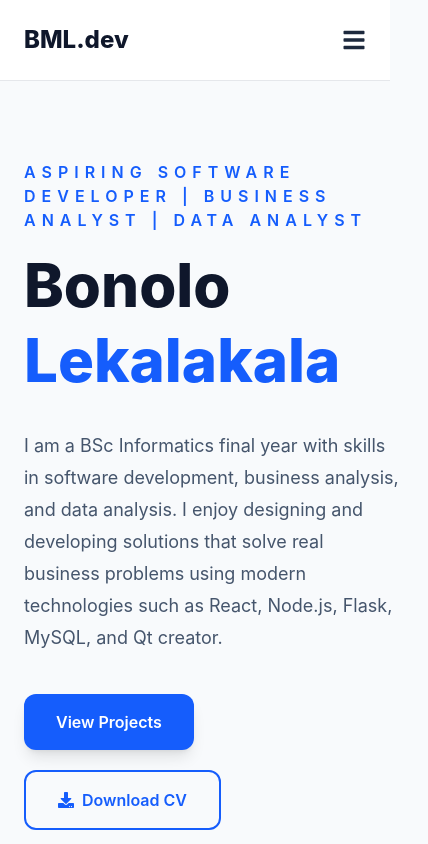
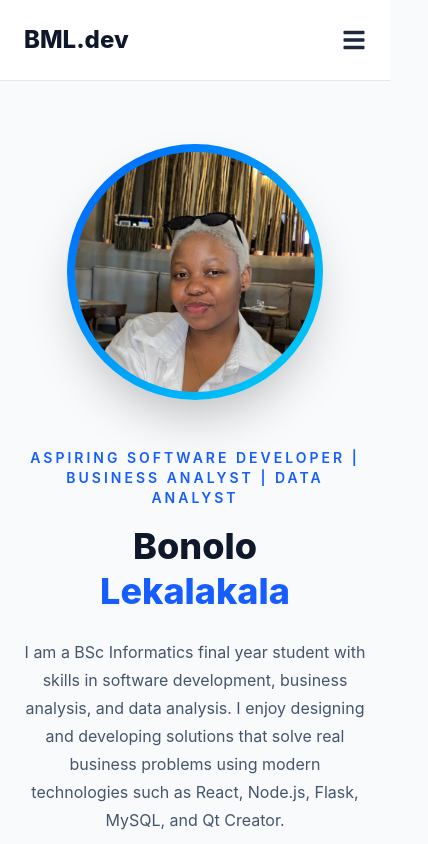
Before and after one commit to BonoloLekay/Bonolo-Portfolio, a React (Vite) app: page / in a window 390 px wide. Shown: the top 844 px of the page, 428 px wide, since content can reach past the window. Built offline with nearby package versions, Linux system fonts and the light colour scheme.

Commit message:
Improve Hero section responsiveness for mobile and tablet devices

```diff
--- a/src/components/Hero/Hero.jsx
+++ b/src/components/Hero/Hero.jsx
@@ -8,31 +8,32 @@ function Hero() {
       id="home"
       className="min-h-screen bg-slate-50 flex items-center pt-20"
     >
-      <div className="max-w-7xl mx-auto px-6 py-20 grid lg:grid-cols-2 gap-16 items-center">
+      <div className="max-w-7xl mx-auto px-6 py-16 md:py-20 grid grid-cols-1 lg:grid-cols-2 gap-12 lg:gap-16 items-center">
         {/* Left */}
-        <div>
-          <p className="uppercase tracking-[6px] text-blue-600 font-semibold">
+        <div className="text-center lg:text-left">
+          <p className="uppercase tracking-[3px] md:tracking-[6px] text-blue-600 font-semibold text-sm md:text-base">
             Aspiring Software Developer | Business Analyst | Data Analyst
           </p>
 
-          <h1 className="mt-4 text-6xl font-extrabold text-slate-900 leading-tight">
+          <h1 className="mt-4 text-4xl sm:text-5xl md:text-6xl font-extrabold text-slate-900 leading-tight">
             Bonolo
             <br />
             <span className="text-blue-600">Lekalakala</span>
           </h1>
 
-          <p className="mt-8 text-lg text-slate-600 leading-8 max-w-xl">
-            I am a BSc Informatics final year with skills in software development,
-            business analysis, and data analysis. I enjoy designing and
-            developing solutions that solve real business problems using modern
-            technologies such as React, Node.js, Flask, MySQL, and Qt creator.
+          <p className="mt-6 text-base md:text-lg text-slate-600 leading-7 md:leading-8 max-w-xl mx-auto lg:mx-0">
+            I am a BSc Informatics final year student with skills in software
+            development, business analysis, and data analysis. I enjoy designing
+            and developing solutions that solve real business problems using
+            modern technologies such as React, Node.js, Flask, MySQL, and Qt
+            Creator.
           </p>
 
           {/* Buttons */}
-          <div className="mt-10 flex flex-wrap gap-5">
+          <div className="mt-10 flex flex-col sm:flex-row justify-center lg:justify-start gap-4">
             <a
               href="#projects"
-              className="bg-blue-600 hover:bg-blue-700 text-white px-8 py-4 rounded-xl font-semibold transition duration-300 shadow-lg"
+              className="bg-blue-600 hover:bg-blue-700 text-white px-8 py-4 rounded-xl font-semibold transition duration-300 shadow-lg text-center"
             >
               View Projects
             </a>
@@ -40,7 +41,7 @@ function Hero() {
             <a
               href="/Bonolo_Lekalakala_CV.pdf"
               download="Bonolo_Lekalakala_CV.pdf"
-              className="inline-flex items-center gap-2 border-2 border-blue-600 text-blue-600 hover:bg-blue-600 hover:text-white px-8 py-4 rounded-xl font-semibold transition duration-300"
+              className="inline-flex items-center justify-center gap-2 border-2 border-blue-600 text-blue-600 hover:bg-blue-600 hover:text-white px-8 py-4 rounded-xl font-semibold transition duration-300"
             >
               <FaDownload />
               Download CV
@@ -48,7 +49,7 @@ function Hero() {
           </div>
 
           {/* Social Icons */}
-          <div className="flex gap-6 mt-10 text-3xl text-slate-700">
+          <div className="flex justify-center lg:justify-start gap-6 mt-10 text-3xl text-slate-700">
             <a
               href="https://github.com/BonoloLekay"
               target="_blank"
@@ -80,8 +81,8 @@ function Hero() {
         </div>
 
         {/* Right */}
-        <div className="flex justify-center">
-          <div className="w-[380px] h-[380px] rounded-full bg-gradient-to-br from-blue-600 to-cyan-400 p-2 shadow-2xl">
+        <div className="flex justify-center order-first lg:order-last">
+          <div className="w-64 h-64 sm:w-80 sm:h-80 md:w-[380px] md:h-[380px] rounded-full bg-gradient-to-br from-blue-600 to-cyan-400 p-2 shadow-2xl">
             <img
               src={profile}
               alt="Bonolo Lekalakala"
```
